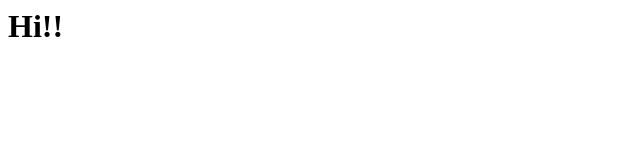
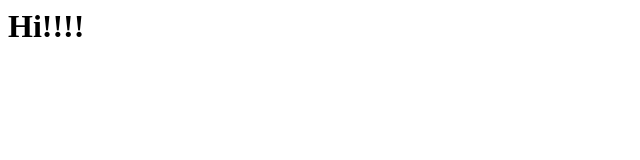
Before and after one commit to shawtyglows/HBD-Blandon2024, a plain HTML site: page index.html in a window 1280 px wide. Shown: the full height of the page, 0-640 px from the left. Drawn offline with Linux system fonts and the light colour scheme.

Commit message:
add more exclamation

```diff
--- a/index.html
+++ b/index.html
@@ -1 +1 @@
-<h1>Hi!!</h1>
+<h1>Hi!!!!</h1>
```
